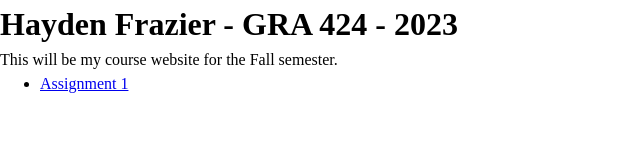
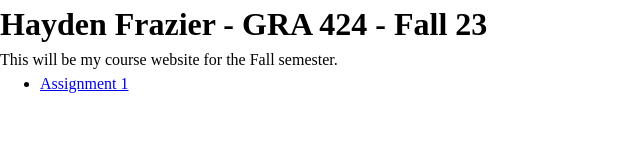
Before and after one commit to hbfrazie/Frazier_GRA424, a plain HTML site: page index.html in a window 1280 px wide. Shown: the whole page, without its empty margins (0-640 px from the left). Drawn offline with Linux system fonts and the light colour scheme.

Commit message:
Update index.html

```diff
--- a/index.html
+++ b/index.html
@@ -16,7 +16,7 @@
 
 <body>
   <!-- Add your content here -->
-  <h1>Hayden Frazier - GRA 424 - 2023</h1>
+  <h1>Hayden Frazier - GRA 424 - Fall 23</h1>
   <p1>This will be my course website for the Fall semester.</p1>
   <ul>
     <li><a href="/project-2/" title="Project 2">Assignment 1</a></li>
```
